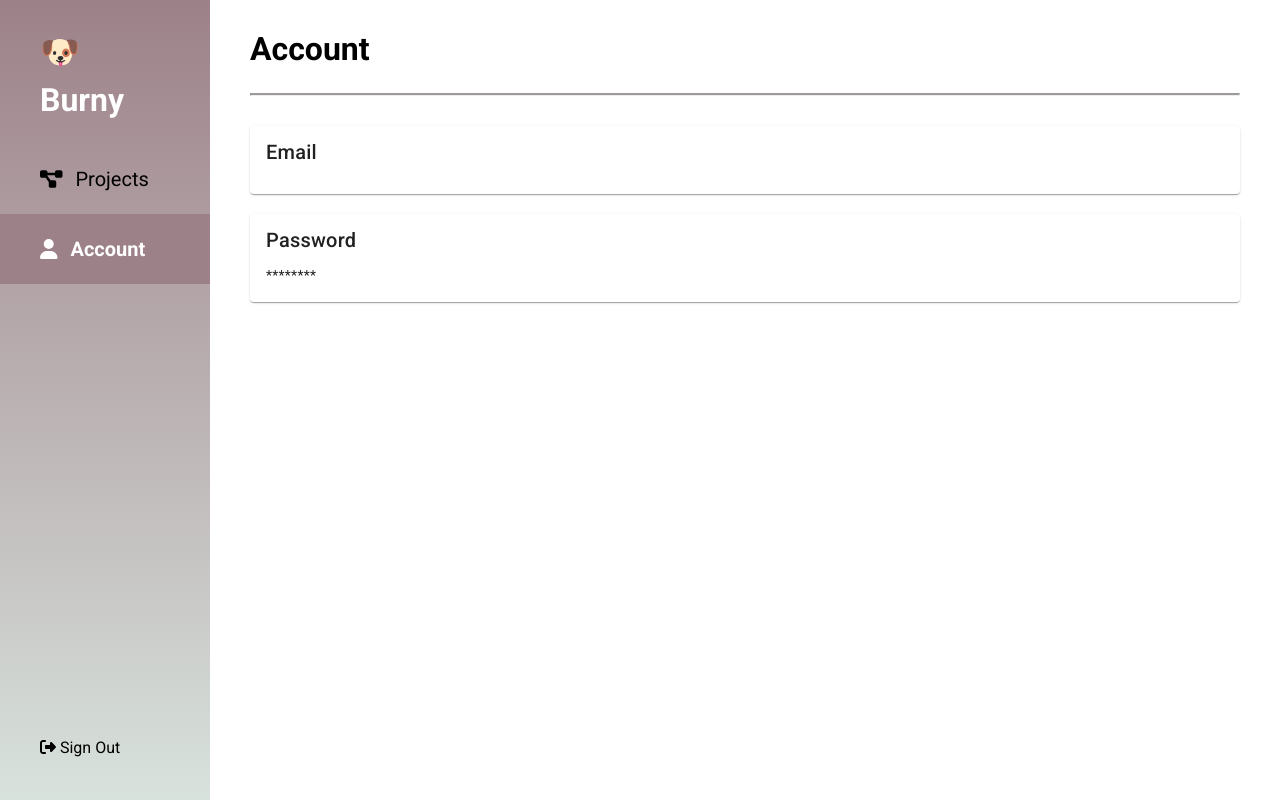
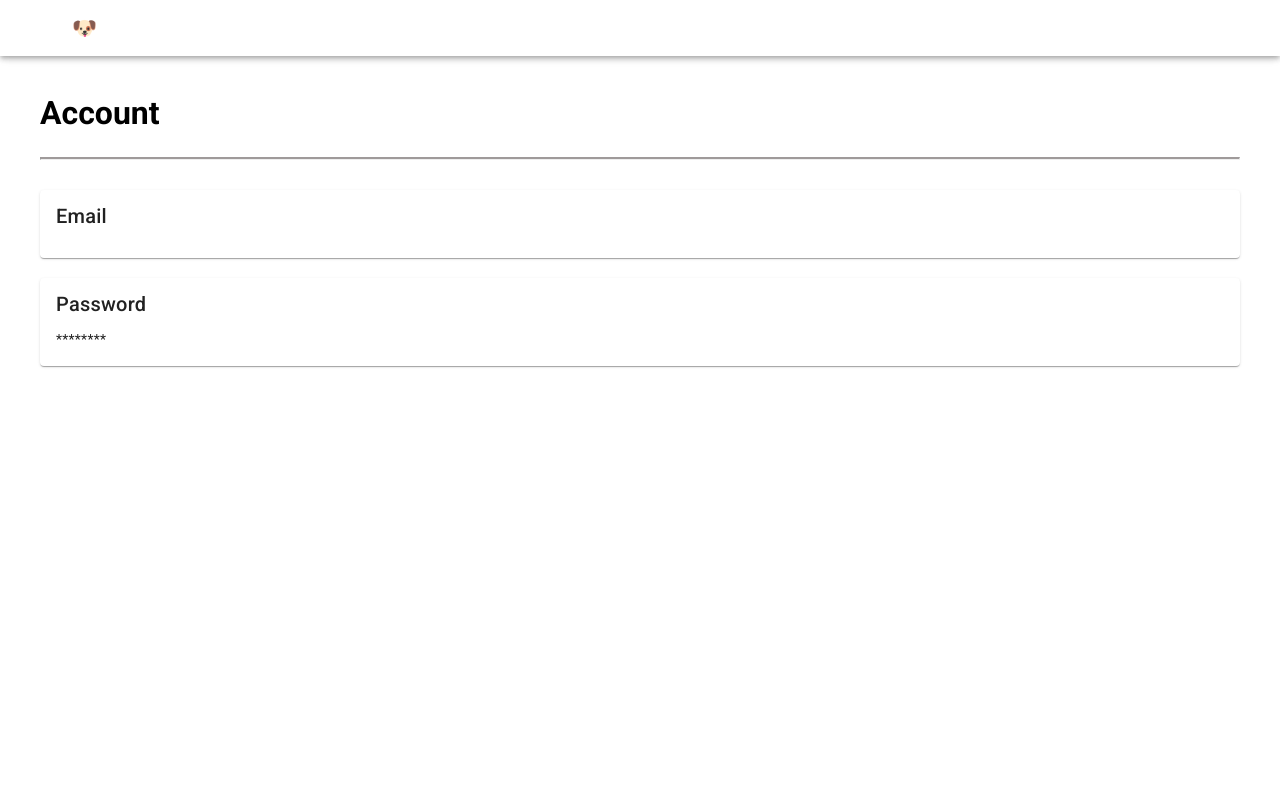
Before and after one commit to Tomoki108/burny, a Vue app in the folder web/: page /account in a window 1280 px wide. Built offline with nearby package versions, Linux system fonts and the light colour scheme; no server answers; sample sign-in values are in the browser's storage.

Commit message:
wip replace sidebar

```diff
--- a/web/src/App.vue
+++ b/web/src/App.vue
@@ -1,3 +1,9 @@
 <template>
-  <router-view />
+  <v-app>
+    <router-view />
+  </v-app>
 </template>
+
+<script setup>
+// No additional setup required
+</script>
--- a/web/src/components/ContentsContainer.vue
+++ b/web/src/components/ContentsContainer.vue
@@ -30,8 +30,10 @@ defineProps<{
 }
 
 .main-content {
-    width: 90%;
+    width: 100%;
     padding: 25px 40px 40px 40px;
+    margin-top: 64px;
+    /* Account for v-app-bar height */
 }
 
 hr {
--- a/web/src/components/Sidebar.vue
+++ b/web/src/components/Sidebar.vue
@@ -1,132 +1,69 @@
 <template>
-    <div class="sidebar">
-        <nav>
-            <ul>
-                <li>
-                    <h1 class="mt-n3 color-white">🐶 Burny</h1>
-                </li>
-                <router-link :to=PATH_PROJECTS custom v-slot="{ navigate }">
-                    <li data-testid="nav-projects" :class="{ 'active-li': isProjectsRouteActive }" @click="navigate">
-                        <font-awesome-icon :icon="['fas', 'diagram-project']" /> Projects
-                    </li>
-                </router-link>
-                <router-link :to=PATH_ACCOUNT custom v-slot="{ navigate, isActive }">
-                    <li data-testid="nav-account" :class="{ 'active-li': isActive }" @click="navigate">
-                        <font-awesome-icon :icon="['fas', 'user']" /> Account
-                    </li>
-                </router-link>
-            </ul>
-        </nav>
-        <div class="signout" @click="signOut">
-            <font-awesome-icon icon="sign-out-alt" /> Sign Out
-        </div>
+    <!-- Using mobile sidebar design for all devices -->
+    <div>
+        <!-- App bar -->
+        <v-app-bar density="comfortable" color="var(--color-tertiary-secondary)" position="fixed">
+            <v-app-bar-nav-icon @click="drawer = !drawer" color="white"></v-app-bar-nav-icon>
+            <v-app-bar-title class="text-white">🐶 Burny</v-app-bar-title>
+        </v-app-bar>
+
+        <!-- Navigation drawer -->
+        <v-navigation-drawer v-model="drawer" temporary>
+            <v-list>
+                <v-list-item :to="PATH_PROJECTS" :active="isProjectsRouteActive">
+                    <template v-slot:prepend>
+                        <font-awesome-icon :icon="['fas', 'diagram-project']" />
+                    </template>
+                    <v-list-item-title>Projects</v-list-item-title>
+                </v-list-item>
+
+                <v-list-item :to="PATH_ACCOUNT">
+                    <template v-slot:prepend>
+                        <font-awesome-icon :icon="['fas', 'user']" />
+                    </template>
+                    <v-list-item-title>Account</v-list-item-title>
+                </v-list-item>
+
+                <v-divider></v-divider>
+
+                <v-list-item @click="signOut">
+                    <template v-slot:prepend>
+                        <font-awesome-icon icon="sign-out-alt" />
+                    </template>
+                    <v-list-item-title>Sign Out</v-list-item-title>
+                </v-list-item>
+            </v-list>
+        </v-navigation-drawer>
     </div>
 </template>
 
 <script setup lang="ts">
-import { computed } from 'vue'
+import { computed, ref } from 'vue'
 import { useRoute, useRouter } from 'vue-router'
 import { useAuthStore } from '../stores/auth_store'
 import { PATH_ACCOUNT, PATH_HOME, PATH_PROJECTS } from '../router'
 import { FontAwesomeIcon } from '@fortawesome/vue-fontawesome'
 
-
 const route = useRoute()
 const router = useRouter()
 const authStore = useAuthStore()
+
+// Navigation drawer state
+const drawer = ref(false)
 
 const isProjectsRouteActive = computed(() => route.path.startsWith("/projects"))
 
 const signOut = () => {
     authStore.signOut()
     router.push(PATH_HOME)
+    drawer.value = false
 }
 </script>
 
-
 <style scoped>
-.sidebar {
-    width: 10%;
-    min-width: 210px;
-    background: var(--color-tertiary-secondary);
-    height: 100vh;
-    position: sticky;
-    top: 0;
-    left: 0;
-}
-
-li {
-    cursor: pointer;
-    font-size: var(--font-size-large);
-}
-
-li:not(:first-child):hover,
-div.signout:hover {
-    color: var(--color-text-light);
-    font-weight: bold;
-    background-color: var(--color-tertiary);
-}
-
-
-.active-li {
-    color: var(--color-text-light);
-    font-weight: bold;
-    background-color: var(--color-tertiary);
-}
-
-nav {
-    margin-top: 20px;
-}
-
-nav ul {
-    list-style: none;
-}
-
-nav ul li {
-    padding-top: 20px;
-    padding-right: 40px;
-    padding-left: 40px;
-    padding-bottom: 20px;
-}
-
-nav ul li a {
-    text-decoration: none;
-    color: var(--color-text);
-    font-size: var(--font-size-large);
-    display: flex;
-    align-items: center;
-}
-
-nav ul li a svg {
-    margin-right: 20px;
-}
-
-.signout {
-    position: absolute;
-    bottom: 20px;
-    padding-top: 20px;
-    padding-right: 40px;
-    padding-left: 40px;
-    padding-bottom: 20px;
-    width: 100%;
-    min-width: inherit;
-}
-
-.signout a {
-    font-weight: 0 !important;
-    display: flex;
-    align-items: center;
-    color: inherit;
-    font-size: var(--font-size-large);
-}
-
-.signout a:hover {
-    color: var(--color-text-light);
-    font-weight: bold;
-}
-
-.signout a svg,
-li svg {
-    margin-right: 8px;
+/* Mobile styles for FontAwesome icons in v-list */
+:deep(.v-list-item__prepend .svg-inline--fa) {
+    margin-right: 12px;
+    font-size: 1.2em;
 }
 </style>
```
